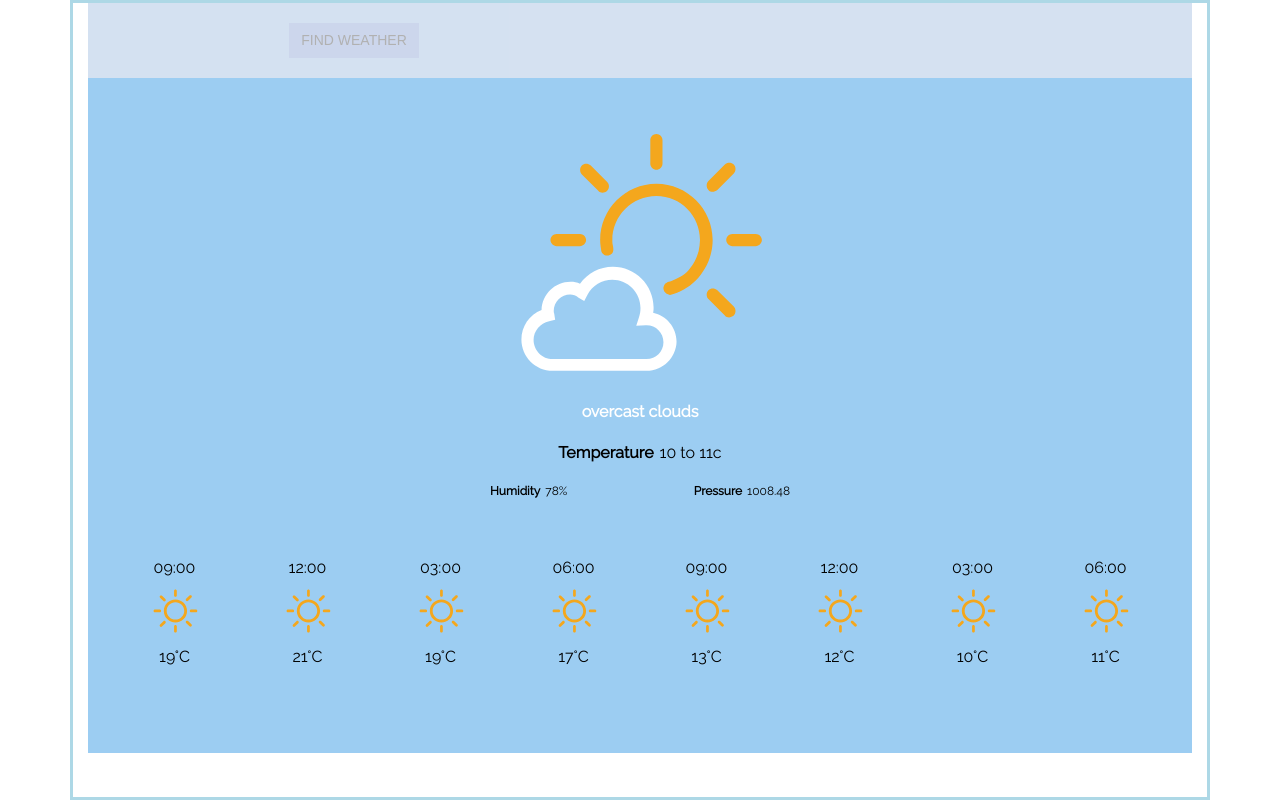
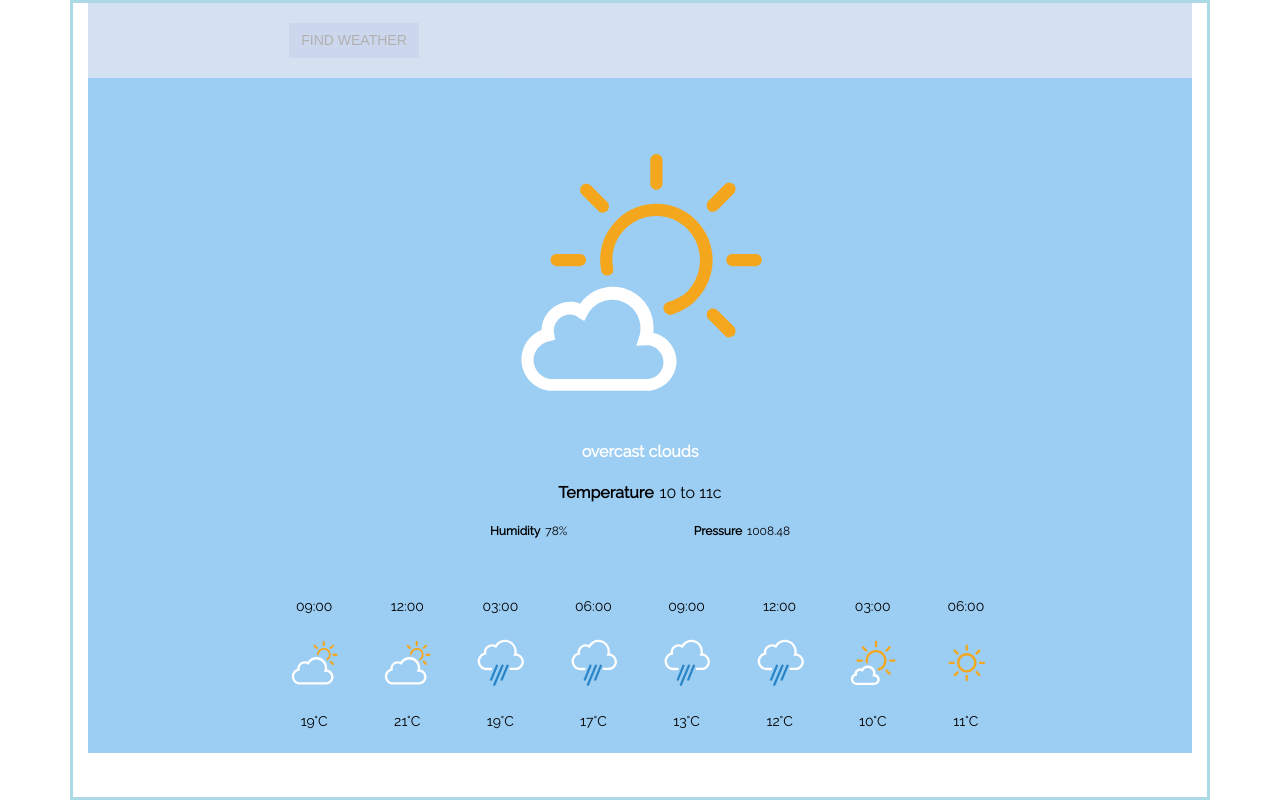
Before and after one commit to CodeYourFuture/cyf-weather, a React (Create React App) app: page / in a window 1280 px wide. Built offline with nearby package versions, Linux system fonts and the light colour scheme.

Commit message:
search component done

```diff
--- a/src/App.css
+++ b/src/App.css
@@ -72,7 +72,7 @@ button {
   font-weight: 700;
 }
 
-.data-heading{
+.data-heading {
   font-weight: 700;
   margin-right: 2px;
 }
@@ -88,7 +88,11 @@ button {
 .upcoming {
   display: flex;
   justify-content: center;
+  width: 70%;
+  font-size: 14px;
 }
 img {
-  width: 50%;
+  width: 60%;
+  margin-top: 20px;
+  margin-bottom: 20px;
 }
--- a/src/App.js
+++ b/src/App.js
@@ -4,16 +4,23 @@ import "./grid.css";
 import clear from "./img/weather-icons/clear.svg";
 import cloudy from "./img/weather-icons/cloudy.svg";
 import drizzle from "./img/weather-icons/drizzle.svg";
+import storm from "./img/weather-icons/storm.svg";
+import snow from "./img/weather-icons/snow.svg";
 import fog from "./img/weather-icons/fog.svg";
 import mostlycloudy from "./img/weather-icons/mostlycloudy.svg";
 import partlycloudy from "./img/weather-icons/partlycloudy.svg";
 import rain from "./img/weather-icons/rain.svg";
 import weather from "./data/weather.json";
+import Search from "./Components/Search";
+// import CurrentWeather from "./CurrentWeather";
+// import Upcoming from "./Upcoming";
+
 import moment from "moment";
 
 const forecast8 = weather.list.map(function(item) {
   return {
     dt: moment(item.dt * 1000),
+    id: item.weather[0].id,
     temp: Math.floor(item.main.temp) + "°C"
   };
 });
@@ -26,16 +33,34 @@ class App extends Component {
     this.state = {};
   }
 
+  getWeatherIcon(weatherId) {
+    console.log(weatherId);
+    if (weatherId < 300) {
+      //TODO: this is not complete - it ALWAYS returns the same thing!
+      return storm;
+    } else if (weatherId < 499) {
+      return drizzle;
+    } else if (weatherId < 599) {
+      return rain;
+    } else if (weatherId < 699) {
+      return snow;
+    } else if (weatherId < 799) {
+      return fog;
+    } else if (weatherId == 800) {
+      return clear;
+    } else if (weatherId == 801) {
+      return partlycloudy;
+    } else if (weatherId > 801 && weatherId < 805) {
+      return mostlycloudy;
+    }
+  }
+
   render() {
+
     return (
       <div className="app">
         <div className="container">
-          <header className="app__header">
-            <div className="searchbar">
-              <input className="Search" />
-              <button>FIND WEATHER</button>
-            </div>
-          </header>
+          <Search />
 
           <main className="app__main">
             <div className="Todaysweather">
@@ -57,11 +82,14 @@ class App extends Component {
             </div>
 
             <div className="upcoming">
-              {forecast8.map(function(forecast) {
+              {forecast8.map(forecast => {
+                console.log(forecast);
+                let iconsource = this.getWeatherIcon(forecast.id);
+                console.log(iconsource);
                 return (
                   <div>
                     <div className="time">{forecast.dt.format("hh:mm")}</div>
-                    <img src={clear} />
+                    <img src={iconsource} />
                     <div className="degree">{forecast.temp}</div>
                   </div>
                 );
--- /dev/null
+++ b/src/Components/Search.js
@@ -0,0 +1,14 @@
+import React from "react";
+
+const Search = () => {
+  return (
+    <header className="app__header">
+      <div className="searchbar">
+        <input className="Search" />
+        <button>FIND WEATHER</button>
+      </div>
+    </header>
+  );
+};
+
+export default Search;
```
Also changed, not shown: src/Components/CurrentWeather.js (added), src/Components/Upcoming.js (added).
